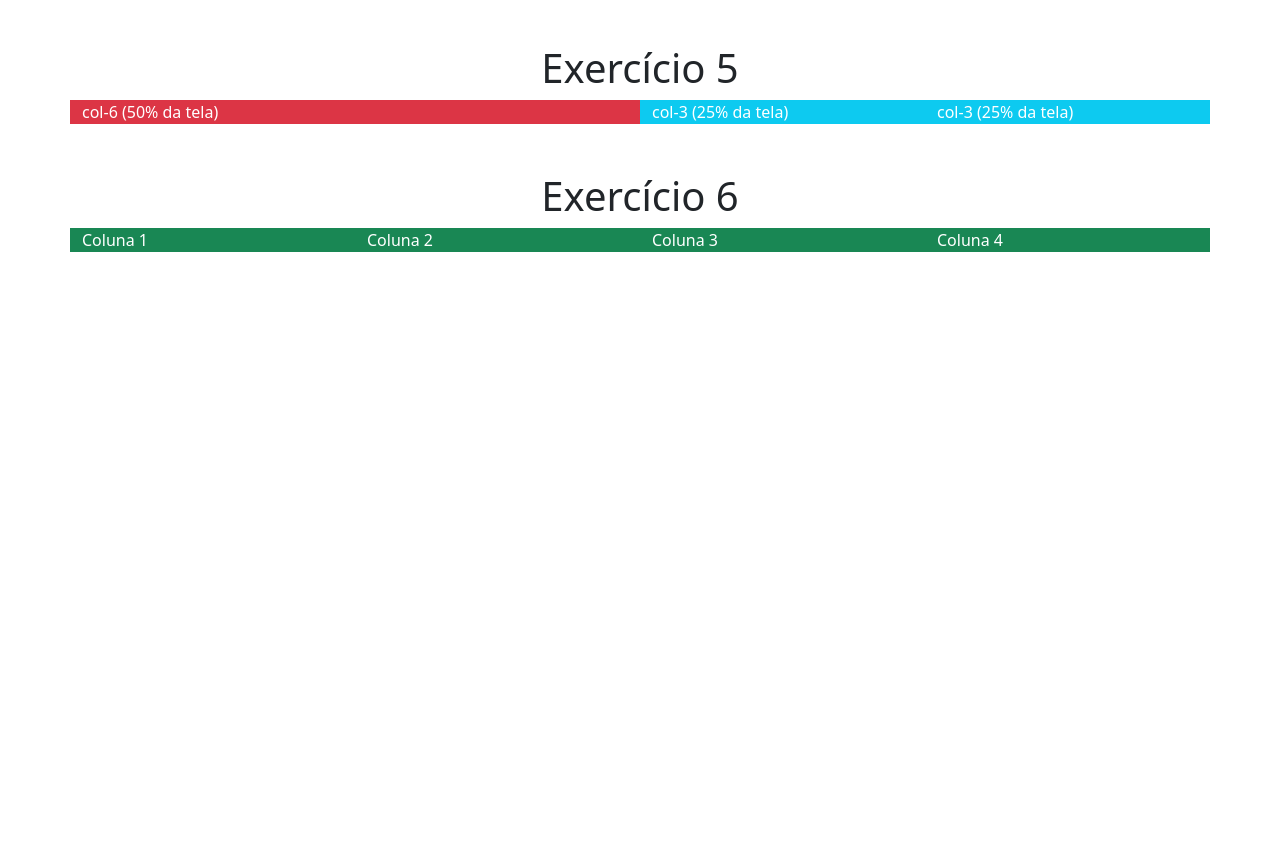
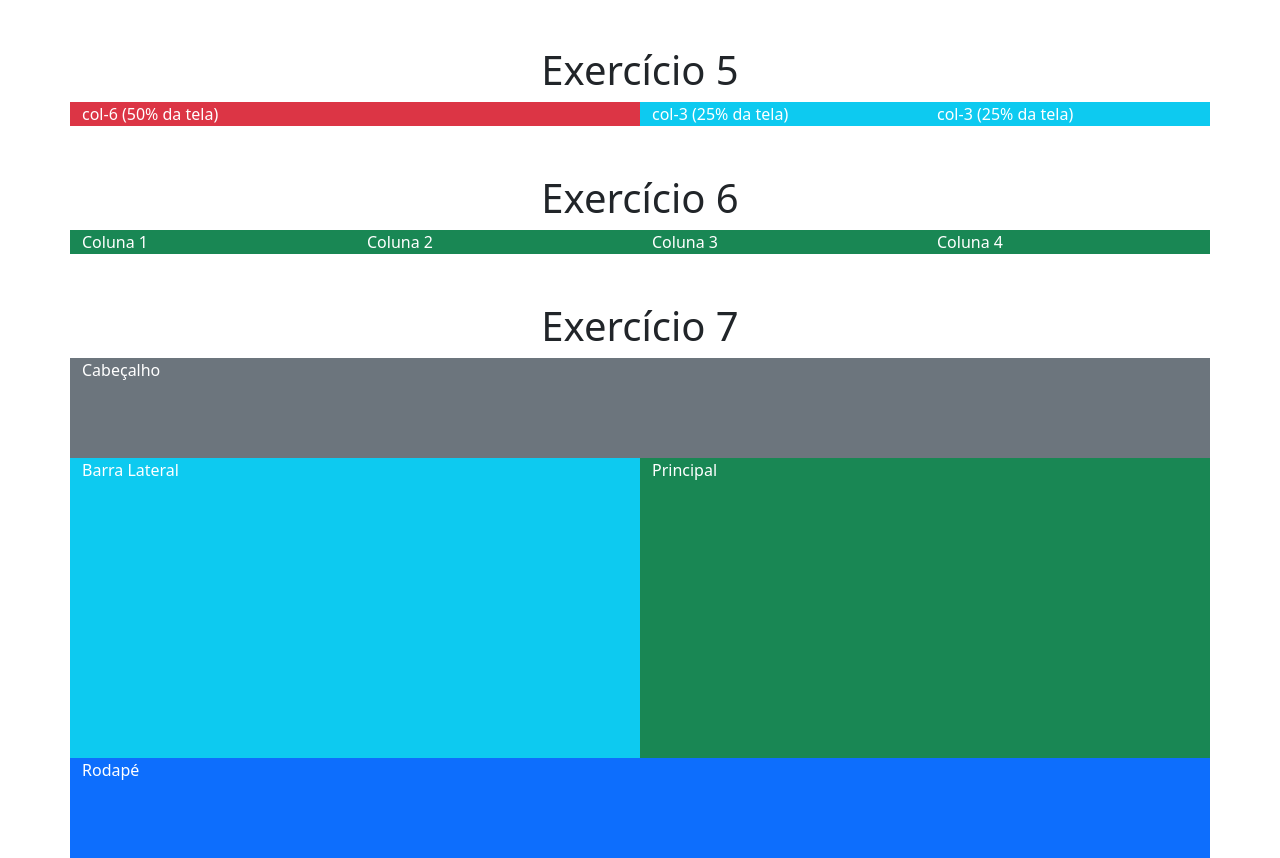
Before and after one commit to victorhvicente/interfaces-bootstrap-senai, a plain HTML site: page atividades/atv1-bootstrap/exercicio2-7.html in a window 1280 px wide. Shown: the part 1131-1989 px from the top of the page. Before the commit the page ends 1383 px from the top, so only its background shows below. Drawn offline with nearby package versions, Linux system fonts and the light colour scheme.

Commit message:
Exercícios bootstrap

```diff
--- a/atividades/atv1-bootstrap/exercicio2-7.html
+++ b/atividades/atv1-bootstrap/exercicio2-7.html
@@ -5,9 +5,13 @@
     <meta name="viewport" content="width=device-width, initial-scale=1.0">
     <link href="https://cdn.jsdelivr.net/npm/bootstrap@5.3.3/dist/css/bootstrap.min.css" rel="stylesheet">
     <style>
-        .largura {
-            width: 100px;
-        }
+      .altura100{
+        height: 100px;
+      }
+
+      .altura300{
+        height: 300px;
+      }
     </style>
     <title>Bootstrap CDN</title>
 </head>
@@ -55,7 +59,7 @@
 
     <h1 class="text-center mt-5">Exercício 4</h1>
 
-    <div class="container text-white">
+    <div class="container text-white border border-dark">
         <div class="row">
           <!-- Linha 1 (3 colunas) -->
           <div class="col-4 bg-primary">Linha 1 - Coluna 1</div>
@@ -94,6 +98,7 @@
           <div class="col-4 bg-primary">Linha 5 - Coluna 2</div>
           <div class="col-4 bg-primary">Linha 5 - Coluna 3</div>
         </div>
+
       </div>
 
     <!-- Fim do exercício 4 -->
@@ -116,7 +121,6 @@
 
     <h1 class="text-center mt-5">Exercício 6</h1>
 
-
     <div class="container text-white bg-success">
         <div class="row">
 
@@ -132,6 +136,21 @@
 
     <!-- Fim do exercício 6 -->
 
+    <!-- Exercício 7 -->
+
+    <h1 class="text-center mt-5">Exercício 7</h1>
+
+    <div class="container text-white">
+      <div class="row">
+        <div class="col-12 bg-secondary altura100">Cabeçalho</div>
+        <div class="col-12  col-sm-3 col-md-6 bg-info altura300">Barra Lateral</div>
+        <div class="col-12  col-sm-9 col-md-6 bg-success altura300">Principal</div>
+        <div class="col-12 bg-primary altura100">Rodapé</div>
+      </div>
+    </div>
+
+    <!-- Fim do exercício 7 -->
+
     <script src="https://cdn.jsdelivr.net/npm/bootstrap@5.3.3/dist/js/bootstrap.bundle.min.js"></script>
 </body>
 </html>
```
